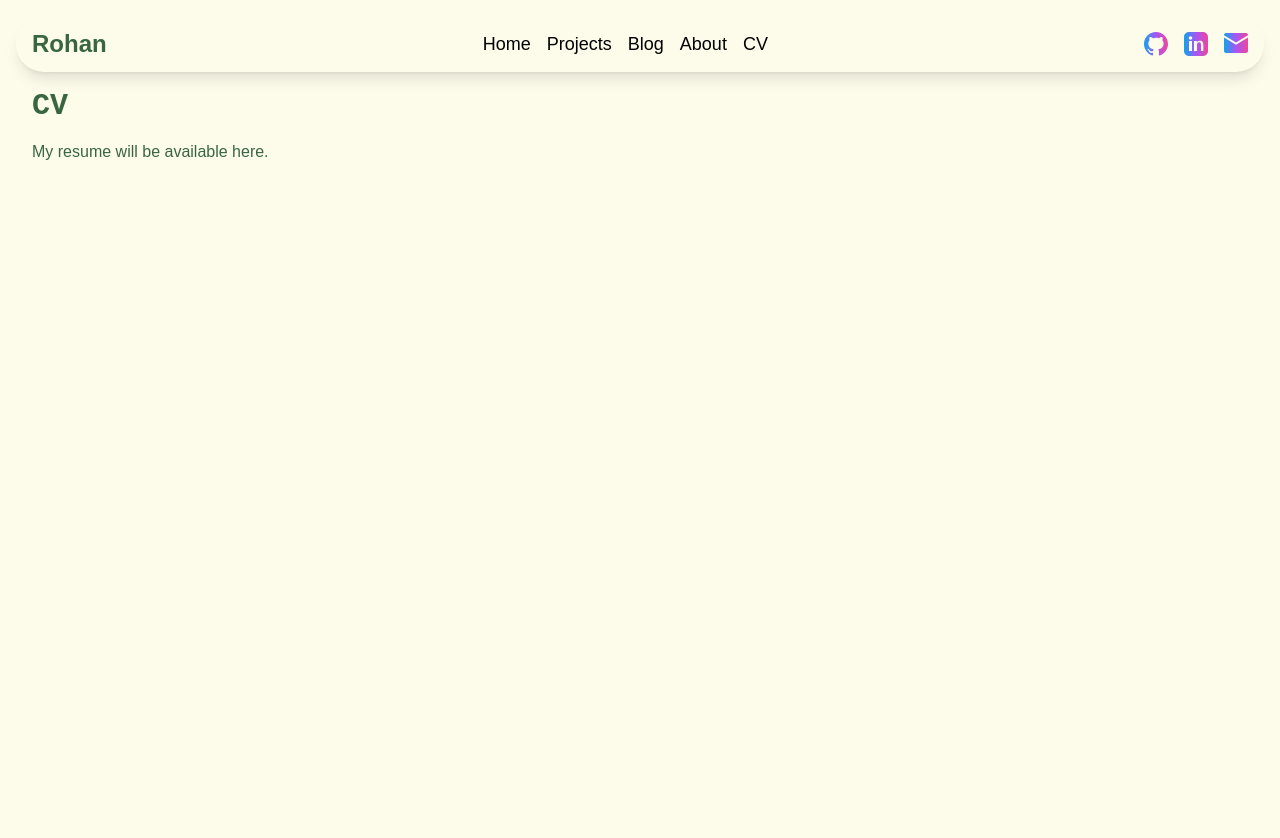
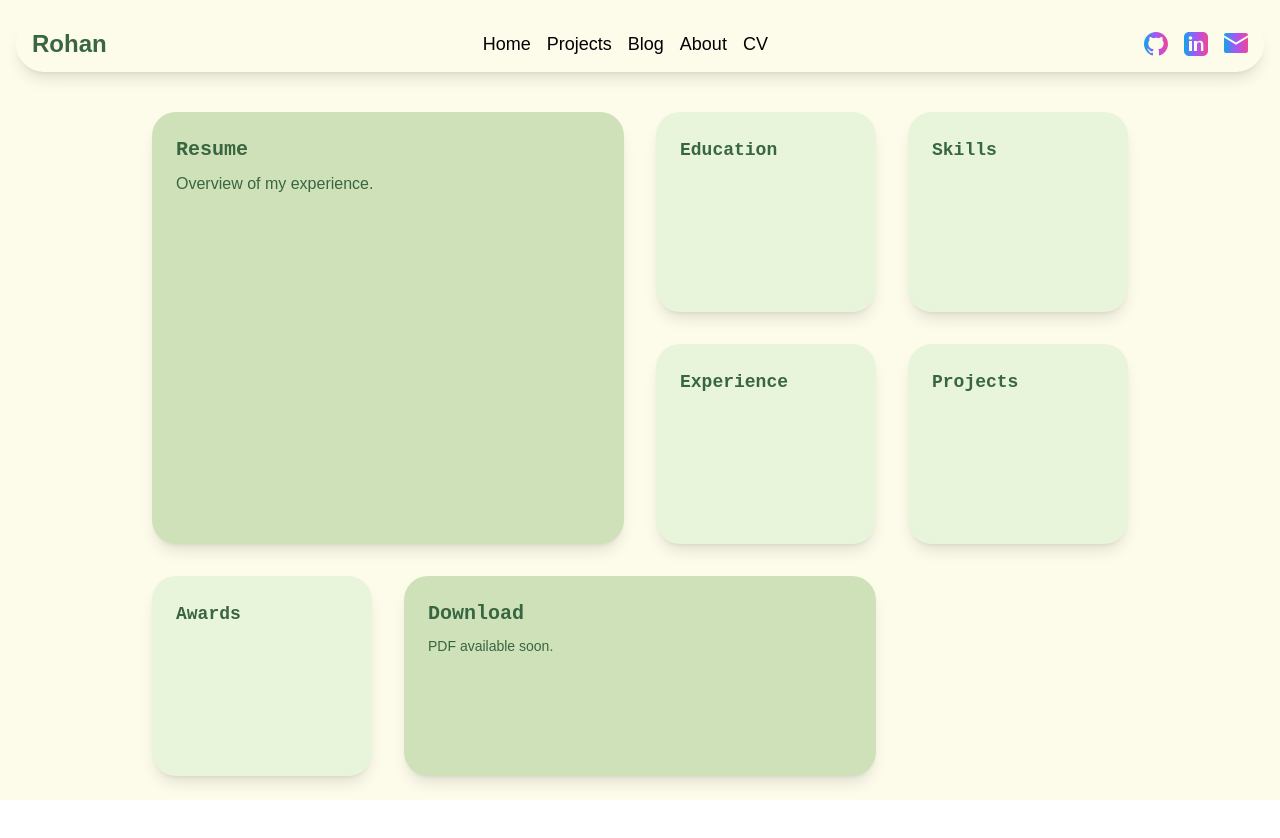
Before and after one commit to SUPA5INGH/personal-website, a Next.js app: page /cv in a window 1280 px wide. Shown: the top 838 px of the page. After the commit the page ends 800 px from the top, so only its background shows below. Built offline with nearby package versions, Linux system fonts and the light colour scheme.

Commit message:
Add Bento tile layout to pages

```diff
--- /dev/null
+++ b/components/BentoTile.tsx
@@ -0,0 +1,23 @@
+import React from 'react';
+import TransitionLink from './TransitionLink';
+
+interface Props {
+  children: React.ReactNode;
+  className?: string;
+  href?: string;
+}
+
+export default function BentoTile({ children, className = '', href }: Props) {
+  const base =
+    'relative overflow-hidden rounded-3xl p-6 shadow-lg hover:scale-105 transition-transform animate-fall';
+  const content = <div className={`${base} ${className}`}>{children}</div>;
+
+  if (href) {
+    return (
+      <TransitionLink href={href} className="block">
+        {content}
+      </TransitionLink>
+    );
+  }
+  return content;
+}
--- a/pages/cv.tsx
+++ b/pages/cv.tsx
@@ -3,6 +3,7 @@ import React from 'react';
 
 import Head from 'next/head';
 import Layout from '../components/Layout';
+import BentoTile from '../components/BentoTile';
 
 export default function CV() {
   return (
@@ -10,9 +11,30 @@ export default function CV() {
       <Head>
         <title>CV</title>
       </Head>
-      <div className="min-h-screen p-8 bg-cream text-dark-green">
-        <h1 className="text-3xl font-bold mb-4">CV</h1>
-        <p>My resume will be available here.</p>
+      <div className="bento-grid mt-8 grid w-full max-w-5xl mx-auto gap-8 p-6 sm:grid-cols-2 md:grid-cols-3 xl:grid-cols-4 auto-rows-[200px] min-h-[80vh] text-dark-green">
+        <BentoTile className="col-span-2 row-span-2 bg-sage-300">
+          <h2 className="mb-2 text-xl font-bold">Resume</h2>
+          <p>Overview of my experience.</p>
+        </BentoTile>
+        <BentoTile className="bg-sage-100">
+          <h2 className="mb-2 text-lg font-semibold">Education</h2>
+        </BentoTile>
+        <BentoTile className="bg-sage-100">
+          <h2 className="mb-2 text-lg font-semibold">Skills</h2>
+        </BentoTile>
+        <BentoTile className="bg-sage-100">
+          <h2 className="mb-2 text-lg font-semibold">Experience</h2>
+        </BentoTile>
+        <BentoTile className="bg-sage-100">
+          <h2 className="mb-2 text-lg font-semibold">Projects</h2>
+        </BentoTile>
+        <BentoTile className="bg-sage-100">
+          <h2 className="mb-2 text-lg font-semibold">Awards</h2>
+        </BentoTile>
+        <BentoTile className="col-span-2 bg-sage-300">
+          <h2 className="mb-2 text-xl font-bold">Download</h2>
+          <p className="text-sm">PDF available soon.</p>
+        </BentoTile>
       </div>
     </Layout>
   );
--- a/pages/moral.tsx
+++ b/pages/moral.tsx
@@ -3,6 +3,7 @@ import React from 'react';
 import Head from 'next/head';
 
 import Layout from '../components/Layout';
+import BentoTile from '../components/BentoTile';
 
 export default function Moral() {
   return (
@@ -10,11 +11,21 @@ export default function Moral() {
       <Head>
         <title>Moral Constitution</title>
       </Head>
-      <div className="min-h-screen p-8 bg-cream text-dark-green">
-        <h1 className="text-3xl font-bold mb-4">
-          Moral Constitution
-        </h1>
-        <p>This page will link to my philosophy and ethics repo.</p>
+      <div className="bento-grid mt-8 grid w-full max-w-5xl mx-auto gap-8 p-6 sm:grid-cols-2 md:grid-cols-3 xl:grid-cols-4 auto-rows-[200px] min-h-[80vh] text-dark-green">
+        <BentoTile className="col-span-2 row-span-2 bg-pastel-yellow">
+          <h2 className="mb-2 text-xl font-bold">Moral Constitution</h2>
+          <p>Guiding principles and ethical framework.</p>
+        </BentoTile>
+        <BentoTile className="bg-pastel-yellow">
+          <h2 className="mb-2 text-lg font-semibold">Essay</h2>
+        </BentoTile>
+        <BentoTile className="bg-pastel-yellow">
+          <h2 className="mb-2 text-lg font-semibold">Code of Ethics</h2>
+        </BentoTile>
+        <BentoTile className="col-span-2 bg-pastel-yellow">
+          <h2 className="mb-2 text-lg font-semibold">GitHub Repo</h2>
+          <p className="text-sm">Read the full document</p>
+        </BentoTile>
       </div>
     </Layout>
 
--- a/pages/skills.tsx
+++ b/pages/skills.tsx
@@ -3,6 +3,7 @@ import React from 'react';
 import Head from 'next/head';
 
 import Layout from '../components/Layout';
+import BentoTile from '../components/BentoTile';
 
 export default function Skills() {
   return (
@@ -10,9 +11,24 @@ export default function Skills() {
       <Head>
         <title>Skill Sprint</title>
       </Head>
-      <div className="min-h-screen p-8 bg-cream text-dark-green">
-        <h1 className="text-3xl font-bold mb-4">Skill Sprint</h1>
-        <p>Examples of fast learning will appear here.</p>
+      <div className="bento-grid mt-8 grid w-full max-w-5xl mx-auto gap-8 p-6 sm:grid-cols-2 md:grid-cols-3 xl:grid-cols-4 auto-rows-[200px] min-h-[80vh] text-dark-green">
+        <BentoTile className="col-span-2 row-span-2 bg-pastel-blue">
+          <h2 className="mb-2 text-xl font-bold">Skill Sprint</h2>
+          <p>Examples of rapid learning.</p>
+        </BentoTile>
+        <BentoTile className="bg-pastel-blue">
+          <h2 className="mb-2 text-lg font-semibold">Learning Goals</h2>
+        </BentoTile>
+        <BentoTile className="bg-pastel-blue">
+          <h2 className="mb-2 text-lg font-semibold">Lessons</h2>
+        </BentoTile>
+        <BentoTile className="bg-pastel-blue">
+          <h2 className="mb-2 text-lg font-semibold">Resources</h2>
+        </BentoTile>
+        <BentoTile className="col-span-2 bg-pastel-blue">
+          <h2 className="mb-2 text-lg font-semibold">GitHub Repo</h2>
+          <p className="text-sm">See detailed progress</p>
+        </BentoTile>
       </div>
 
     </Layout>
```
Also changed, not shown: 1 other file (tests, documents, lock files or other folders).
